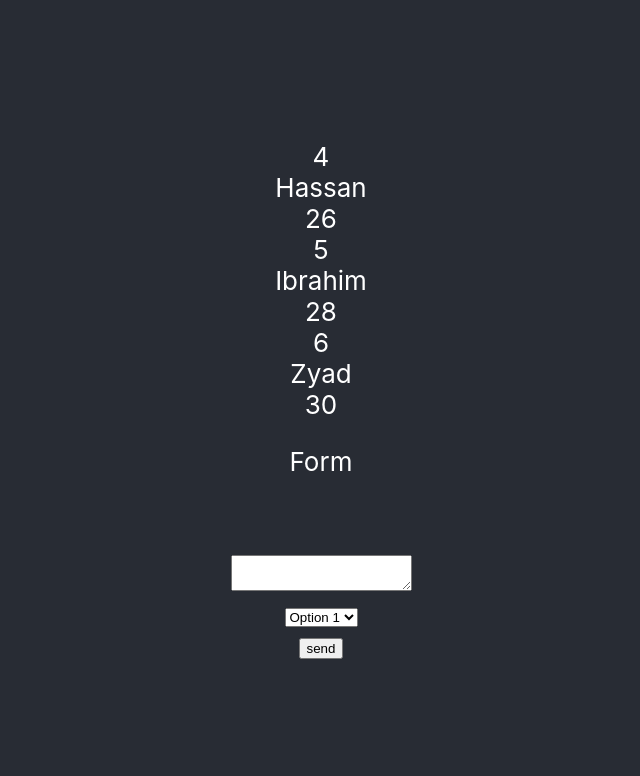
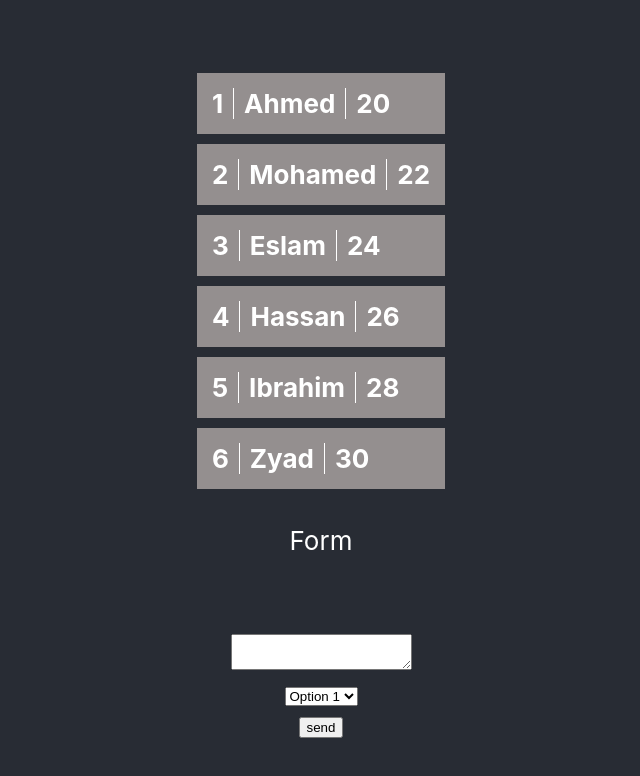
Before and after one commit to asayedio/myfirst-react-app, a React (Create React App) app: page / in a window 1280 px wide. Shown: the top 776 px of the page, without its empty margins (319-959 px from the left). Built offline with nearby package versions, Linux system fonts and the light colour scheme.

Commit message:
Implement css with the component

```diff
--- /dev/null
+++ b/src/components/Items.css
@@ -0,0 +1,21 @@
+.item{
+    background-color: rgb(148, 143, 143);
+    margin:10px;
+    padding: 15px;
+    display: flex;
+}
+.item .id{
+    font-weight: bold;
+    margin-right: 10px;
+    padding-right: 10px;
+    border-right: 1px solid #fff;
+}
+.item .name{
+    font-weight: bold;
+    margin-right: 10px;
+    padding-right: 10px;
+    border-right: 1px solid #fff;
+}
+.item .age{
+    font-weight: bold;
+}
--- a/src/components/Items.js
+++ b/src/components/Items.js
@@ -1,17 +1,16 @@
 import React, { Component } from 'react';
-
+import './Items.css';
 class Items extends Component {
     render() {
         //const {id,name,age} = this.props;
         const theItems = this.props.items;
         const items = theItems.map((item) => {
-            return item.age > 25 ? (
-                <div key={item.id}>
-                <div>{item.id}</div>
-                <div>{item.name}</div>
-                <div>{item.age}</div>
-
-            </div>
+            return item.age > 10 ? (
+                <div key={item.id} className="item">
+                    <div className="id">{item.id}</div>
+                    <div className="name">{item.name}</div>
+                    <div className="age">{item.age}</div>
+                </div>
             ) : null
         })
         return (
```
